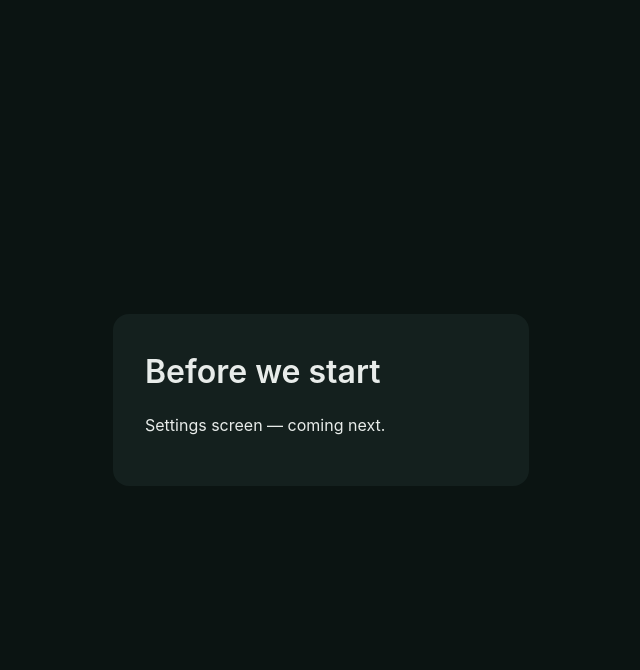
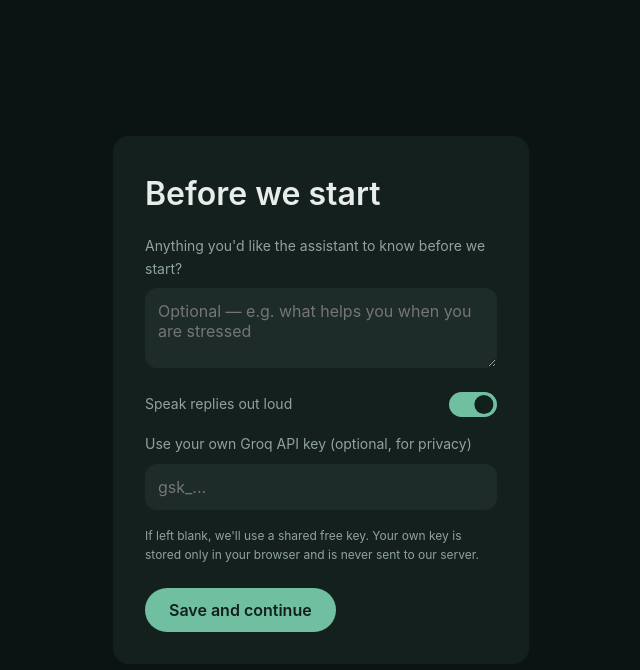
Before and after one commit to shreyashp47/CalmSpace, a website: page public/index.html in a window 1280 px wide. Both pictures are taken after a click on the button "I understand, continue". Shown: the whole page, without its empty margins (319-959 px from the left). Drawn offline with Linux system fonts and the light colour scheme.

Commit message:
feat: settings screen with context, voice toggle, and API key fields

```diff
--- a/public/app.js
+++ b/public/app.js
@@ -49,7 +49,48 @@
       '<div class="screen">' +
         '<div class="card">' +
         '<h2 class="card-title">Before we start</h2>' +
-        '<p class="card-text">Settings screen — coming next.</p>' +
+        '<label class="field-label" for="settings-context">' +
+        "Anything you'd like the assistant to know before we start?" +
+        "</label>" +
+        '<textarea id="settings-context" class="field field-textarea" placeholder="Optional — e.g. what helps you when you are stressed"></textarea>' +
+        '<div class="field-row">' +
+        '<label class="field-label" for="settings-voice">Speak replies out loud</label>' +
+        '<input type="checkbox" id="settings-voice" class="switch" checked>' +
+        "</div>" +
+        '<label class="field-label" for="settings-api-key">Use your own Groq API key (optional, for privacy)</label>' +
+        '<input type="password" id="settings-api-key" class="field" placeholder="gsk_...">' +
+        '<p class="field-hint">' +
+        "If left blank, we'll use a shared free key. Your own key is stored only in " +
+        "your browser and is never sent to our server." +
+        "</p>" +
+        '<button id="settings-save" class="btn btn-primary" type="button">Save and continue</button>' +
+        "</div>" +
+        "</div>"
+    );
+
+    var savedContext = localStorage.getItem(STORAGE_KEYS.context) || "";
+    var voiceEnabled = localStorage.getItem(STORAGE_KEYS.voiceEnabled) !== "false";
+    var savedKey = localStorage.getItem(STORAGE_KEYS.apiKey) || "";
+
+    document.getElementById("settings-context").value = savedContext;
+    document.getElementById("settings-voice").checked = voiceEnabled;
+    document.getElementById("settings-api-key").value = savedKey;
+
+    document.getElementById("settings-save").addEventListener("click", function () {
+      localStorage.setItem(STORAGE_KEYS.context, document.getElementById("settings-context").value);
+      localStorage.setItem(STORAGE_KEYS.voiceEnabled, document.getElementById("settings-voice").checked ? "true" : "false");
+      localStorage.setItem(STORAGE_KEYS.apiKey, document.getElementById("settings-api-key").value);
+      localStorage.setItem(STORAGE_KEYS.setupDone, "true");
+      showChat();
+    });
+  }
+
+  function showChat() {
+    render(
+      '<div class="screen">' +
+        '<div class="card">' +
+        '<h2 class="card-title">Calm Space</h2>' +
+        '<p class="card-text">Chat screen — coming next.</p>' +
         "</div>" +
         "</div>"
     );
@@ -60,6 +101,8 @@
       showConsent();
     } else if (localStorage.getItem(STORAGE_KEYS.setupDone) !== "true") {
       showSettings();
+    } else {
+      showChat();
     }
   }
 
--- a/public/styles.css
+++ b/public/styles.css
@@ -133,3 +133,90 @@ body {
   outline: 2px solid var(--text-primary);
   outline-offset: 2px;
 }
+
+/* --- Form fields --- */
+
+.field-label {
+  display: block;
+  font-size: var(--text-sm);
+  color: var(--text-secondary);
+  margin-bottom: var(--space-2);
+}
+
+.field {
+  width: 100%;
+  font-family: inherit;
+  font-size: var(--text-md);
+  color: var(--text-primary);
+  background: var(--bg-control);
+  border: 1px solid transparent;
+  border-radius: var(--radius-md);
+  padding: var(--space-3);
+  margin-bottom: var(--space-4);
+}
+
+.field:focus {
+  outline: none;
+  border-color: var(--accent-primary);
+}
+
+.field-textarea {
+  resize: vertical;
+  min-height: 5rem;
+}
+
+.field-hint {
+  font-size: var(--text-xs);
+  color: var(--text-secondary);
+  margin-bottom: var(--space-6);
+}
+
+.field-row {
+  display: flex;
+  align-items: center;
+  justify-content: space-between;
+  gap: var(--space-4);
+  margin-bottom: var(--space-4);
+}
+
+.field-row .field-label {
+  margin-bottom: 0;
+}
+
+.switch {
+  appearance: none;
+  width: 3rem;
+  height: 1.6rem;
+  border-radius: var(--radius-full);
+  background: var(--bg-control);
+  position: relative;
+  cursor: pointer;
+  transition: background 0.2s ease;
+  flex-shrink: 0;
+}
+
+.switch::after {
+  content: "";
+  position: absolute;
+  top: 0.2rem;
+  left: 0.2rem;
+  width: 1.2rem;
+  height: 1.2rem;
+  border-radius: var(--radius-full);
+  background: var(--text-secondary);
+  transition: transform 0.2s ease, background 0.2s ease;
+}
+
+.switch:checked {
+  background: var(--accent-primary);
+}
+
+.switch:checked::after {
+  transform: translateX(1.4rem);
+  background: var(--icon-on-accent);
+}
+
+.switch:focus-visible {
+  outline: 2px solid var(--text-primary);
+  outline-offset: 2px;
+}
```
Also changed, not shown: test/consent.test.js (+43 -0 lines).
